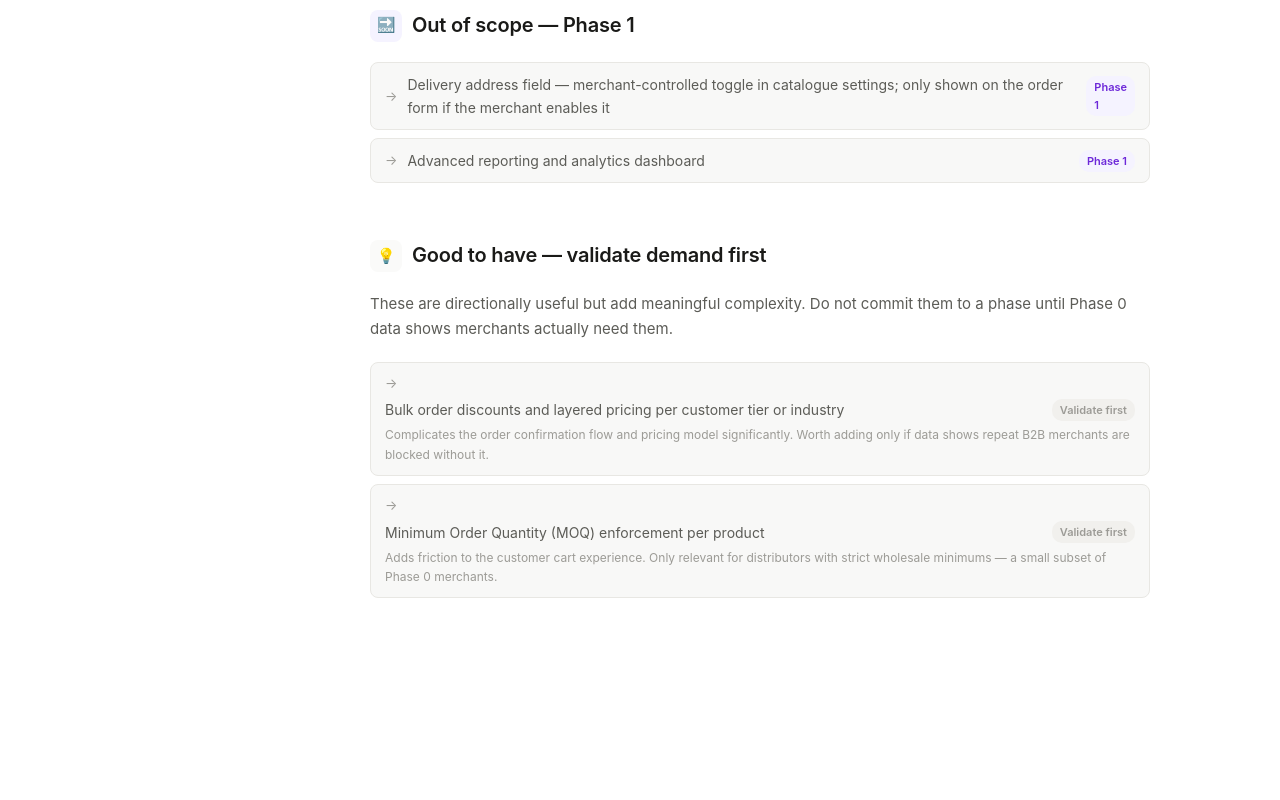
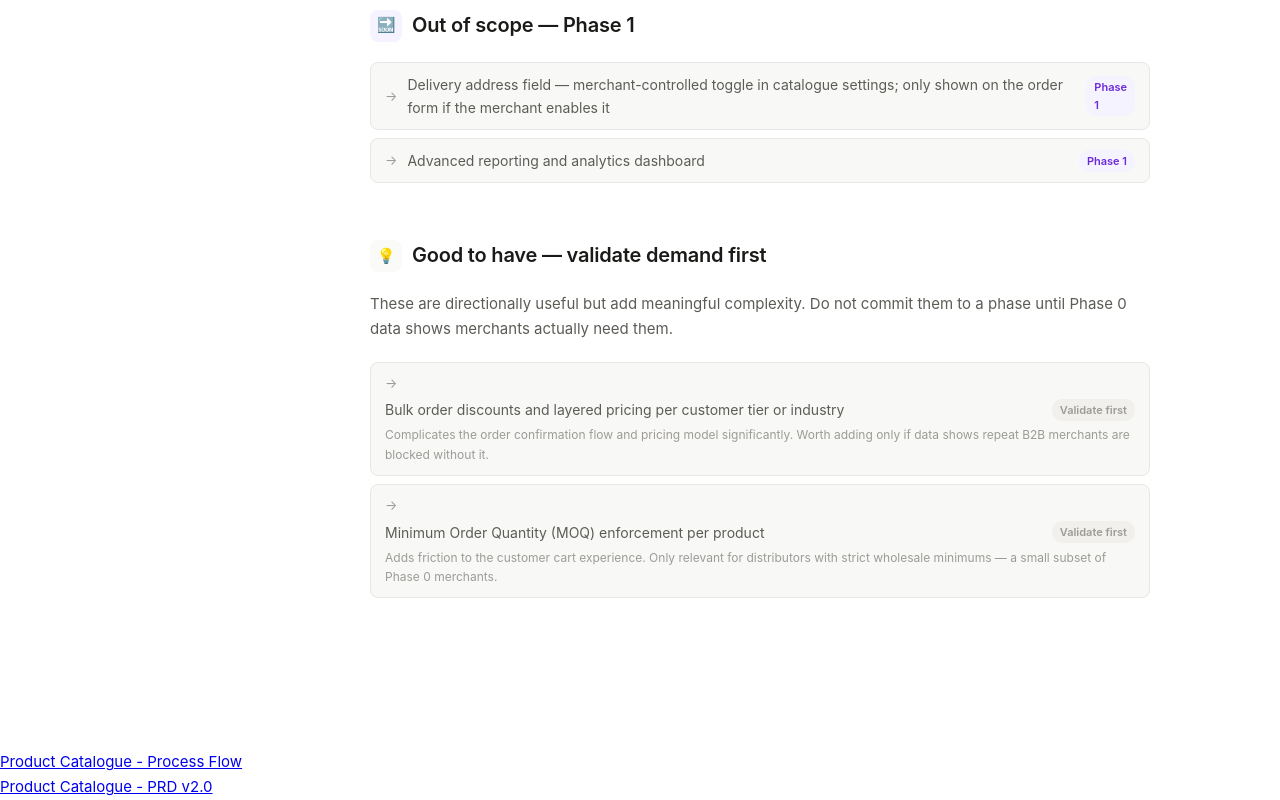
Before and after one commit to janesugianto-loxy/prd-rng2, a plain HTML site: page index.html in a window 1280 px wide. Shown: the part 6150-6950 px from the top of the page. Before the commit the page ends 6900 px from the top, so only its background shows below. Drawn offline with Linux system fonts and the light colour scheme.

Commit message:
Update index.html

```diff
--- a/index.html
+++ b/index.html
@@ -1478,6 +1478,9 @@
   window.addEventListener('scroll', updateActiveNav);
   updateActiveNav();
 </script>
-
+<ul>
+  <li><a href="product-catalogue-process flow.html">Product Catalogue - Process Flow</a></li>
+  <li><a href="PRD_Product_Catalgoue_Phase0_v2.1.html">Product Catalogue - PRD v2.0</a></li>
+</ul>
 </body>
 </html>
```
